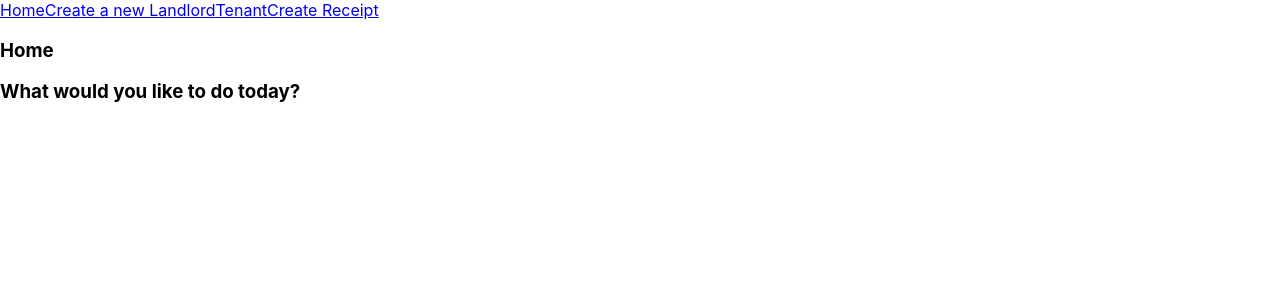
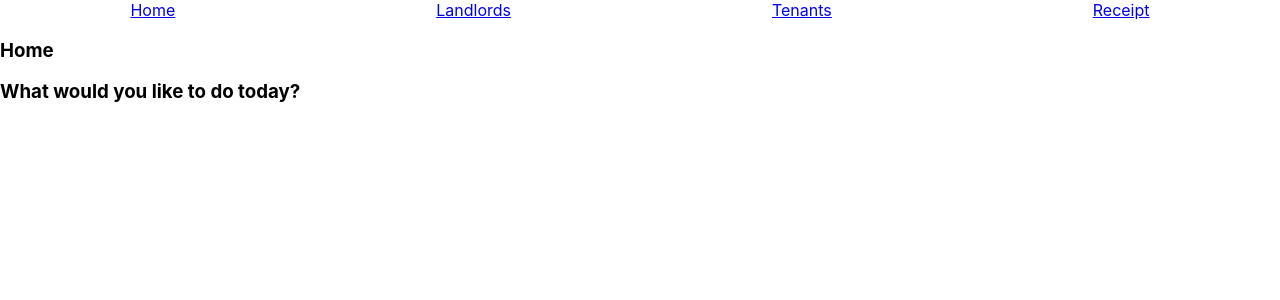
Before and after one commit to haphamo/rent-receipt-maker, a React (Create React App) app: page / in a window 1280 px wide. Shown: the top 300 px of the page. Built offline with nearby package versions, Linux system fonts and the light colour scheme.

Commit message:
removed the temp displayAllLandlords func, replaced with Card component

```diff
--- a/src/App.js
+++ b/src/App.js
@@ -12,10 +12,13 @@ function App() {
 
   return (
     <section>
-      <Link to="/">Home</Link>
-      <Link to="landlord">Create a new Landlord</Link>
-      <Link to="tenant">Tenant</Link>
-      <Link to="receipts">Create Receipt</Link>
+      <nav style={{display: 'flex', justifyContent: 'space-around'}}>
+        <Link to="/">Home</Link>
+        <Link to="landlord">Landlords</Link>
+        <Link to="tenant">Tenants</Link>
+        <Link to="receipts">Receipt</Link>
+
+      </nav>
 
       <Router>
         <Home path="/"/>
--- a/src/components/CreateProfile.js
+++ b/src/components/CreateProfile.js
@@ -2,6 +2,7 @@ import React, { useState } from "react";
 import { v4 as uuidv4 } from "uuid";
 import Card from "./Card.js"
 
+// My profile component
 function CreateProfile({ setFixture, fixture }) {
   const { landlords, propertyAddresses } = fixture;
 
@@ -42,14 +43,6 @@ function CreateProfile({ setFixture, fixture }) {
     setAddress(evt.target.value);
   };
 
-  // Temp, just to test if the new entry gets inputted
-  const displayAllLandlords = (data) => {
-    const result = data.map((landlord) => {
-      return <li key={landlord.id}>{landlord.name}</li>;
-    });
-    return result;
-  };
-
   return (
     <section>
       <h2>Create New Landlord Profile</h2>
@@ -78,11 +71,7 @@ function CreateProfile({ setFixture, fixture }) {
           <button type="submit">Add A Landlord</button>
         </label>
       </form>
-      {/* <ul>
-        <h3>All Landlords</h3>
-        {displayAllLandlords(landlords)}
-      </ul> */}
-        <Card fixture={fixture}/>
+      <Card fixture={fixture}/>
     </section>
   );
 }
```
